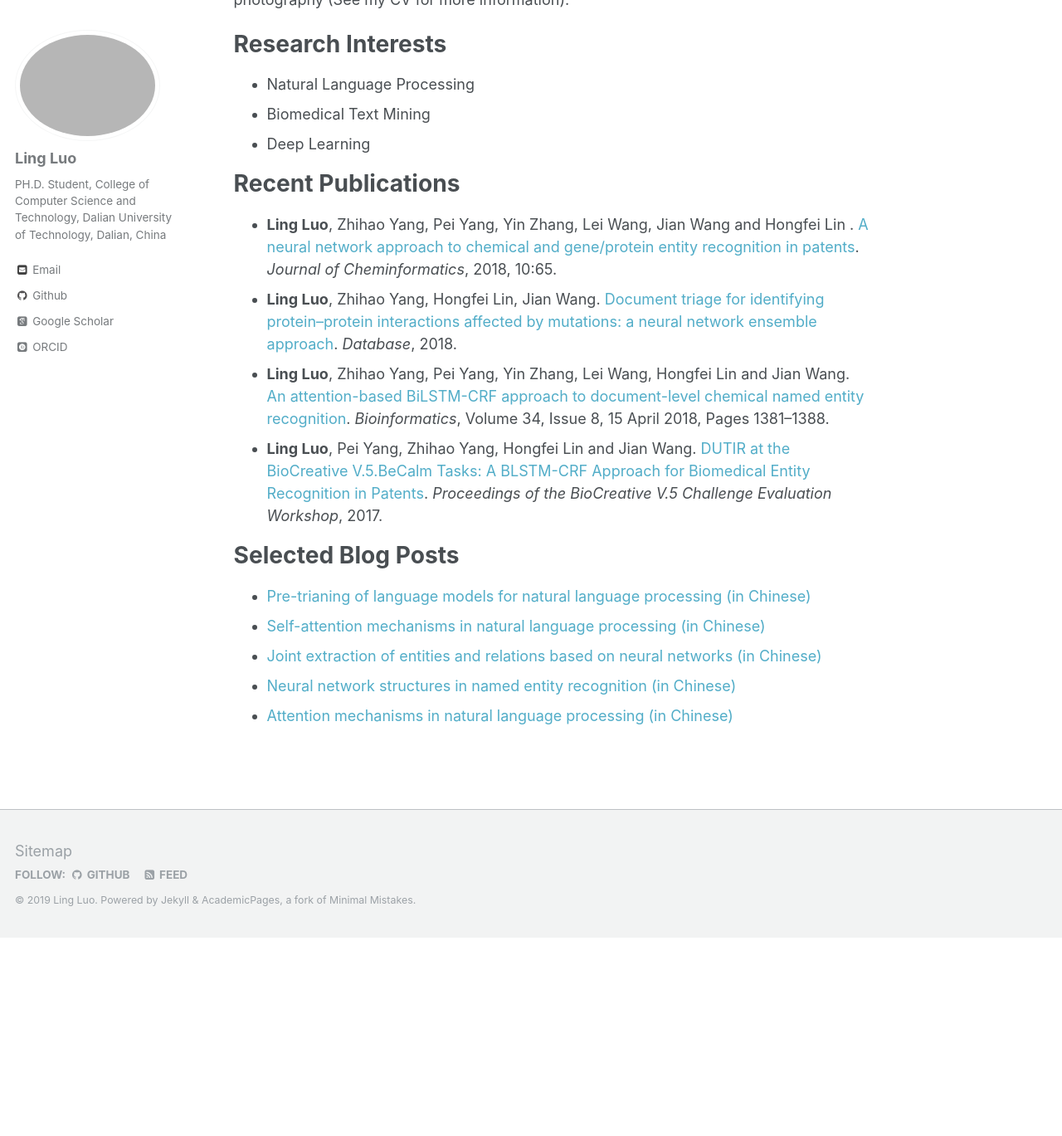
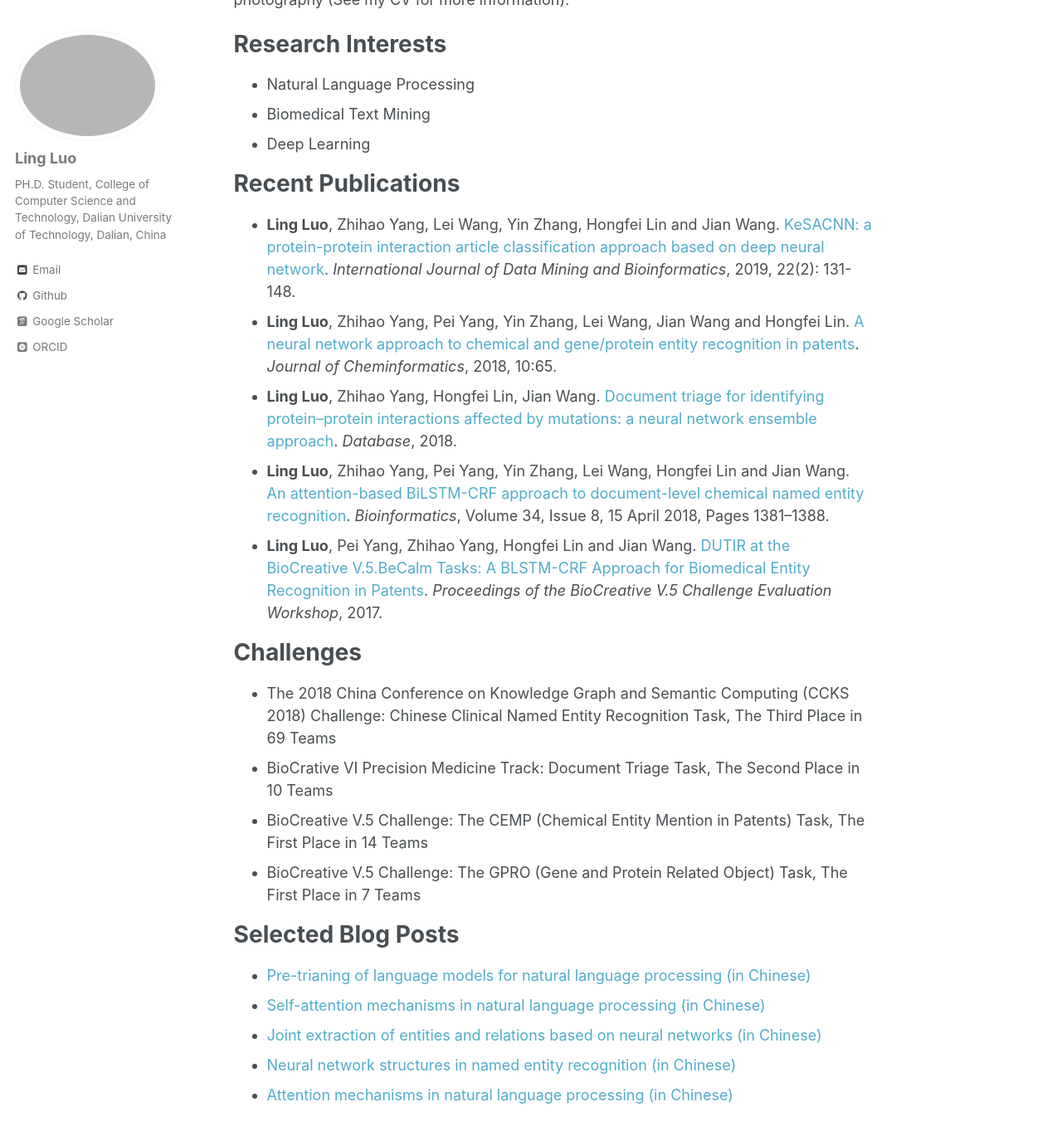
Before and after one commit to lingluodlut/lingluodlut.github.io, a Jekyll site: the page built from _pages/about.md, in a window 1280 px wide and 1400 px high, scrolled down 309 px. Shown: the top 1369 px of the window at 83% size. Built offline with Jekyll 4.4.1, drawn with Linux system fonts in a browser that asks for light colours; some web fonts are replaced; before the commit the page ends 1439 px from its top, so only the background shows below that.

Commit message:
Update about.md

```diff
--- a/_pages/about.md
+++ b/_pages/about.md
@@ -22,10 +22,19 @@ Research Interests
 Recent Publications
 =====
 
-- **Ling Luo**, Zhihao Yang, Pei Yang, Yin Zhang, Lei Wang, Jian Wang and Hongfei Lin . [A neural network approach to chemical and gene/protein entity recognition in patents](https://jcheminf.biomedcentral.com/articles/10.1186/s13321-018-0318-3). *Journal of Cheminformatics*, 2018, 10:65.
+- **Ling Luo**, Zhihao Yang, Lei Wang, Yin Zhang, Hongfei Lin and Jian Wang. [KeSACNN: a protein-protein interaction article classification approach based on deep neural network](https://www.inderscienceonline.com/doi/abs/10.1504/IJDMB.2019.099724). *International Journal of Data Mining and Bioinformatics*, 2019, 22(2): 131-148.
+- **Ling Luo**, Zhihao Yang, Pei Yang, Yin Zhang, Lei Wang, Jian Wang and Hongfei Lin. [A neural network approach to chemical and gene/protein entity recognition in patents](https://jcheminf.biomedcentral.com/articles/10.1186/s13321-018-0318-3). *Journal of Cheminformatics*, 2018, 10:65.
 - **Ling Luo**, Zhihao Yang, Hongfei Lin, Jian Wang. [Document triage for identifying protein–protein interactions affected by mutations: a neural network ensemble approach](https://academic.oup.com/database/article/doi/10.1093/database/bay097/5103353). *Database*, 2018.
 - **Ling Luo**, Zhihao Yang, Pei Yang, Yin Zhang, Lei Wang, Hongfei Lin and Jian Wang. [An attention-based BiLSTM-CRF approach to document-level chemical named entity recognition](https://academic.oup.com/bioinformatics/advance-article-abstract/doi/10.1093/bioinformatics/btx761/4657076?redirectedFrom=PDF). *Bioinformatics*, Volume 34, Issue 8, 15 April 2018, Pages 1381–1388.
 - **Ling Luo**, Pei Yang, Zhihao Yang, Hongfei Lin and Jian Wang. [DUTIR at the BioCreative V.5.BeCalm Tasks: A BLSTM-CRF Approach for Biomedical Entity Recognition in Patents](http://www.biocreative.org/media/store/files/2017/BioCreative_V5_paper4.pdf). *Proceedings of the BioCreative V.5 Challenge Evaluation Workshop*, 2017.
+
+Challenges
+=====
+
+- The 2018 China Conference on Knowledge Graph and Semantic Computing (CCKS 2018) Challenge: Chinese Clinical Named Entity Recognition Task, The Third Place in 69 Teams
+- BioCrative VI Precision Medicine Track: Document Triage Task, The Second Place in 10 Teams
+- BioCreative V.5 Challenge: The CEMP (Chemical Entity Mention in Patents) Task, The First Place in 14 Teams
+- BioCreative V.5 Challenge: The GPRO (Gene and Protein Related Object) Task, The First Place in 7 Teams
 
 Selected Blog Posts
 =====
```
